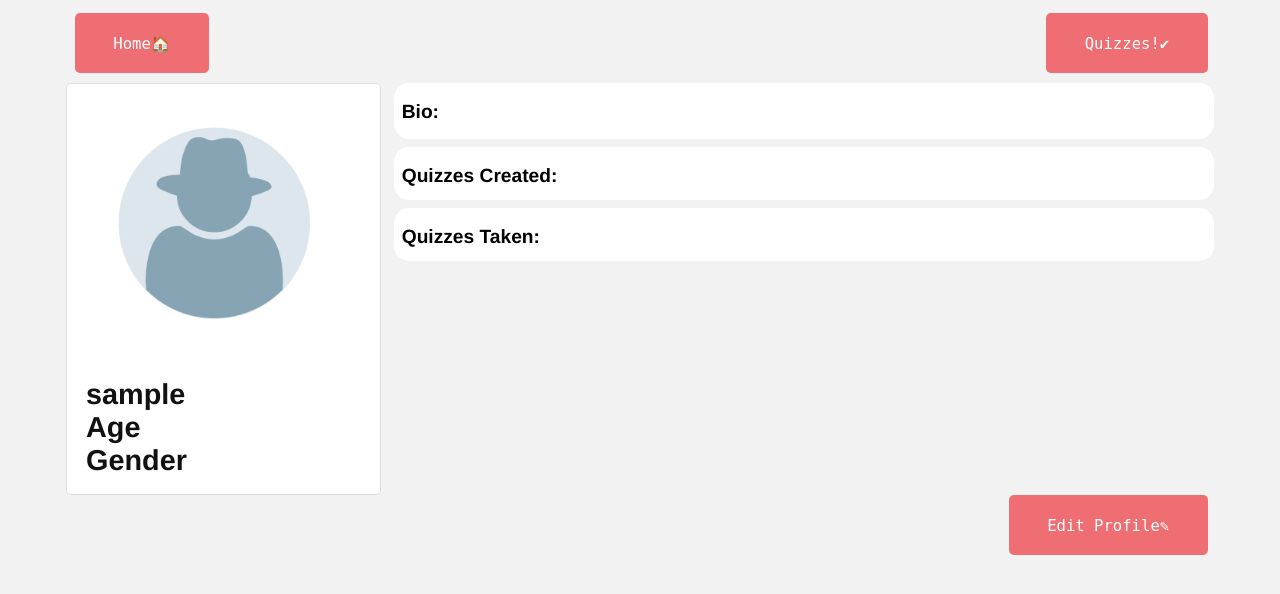
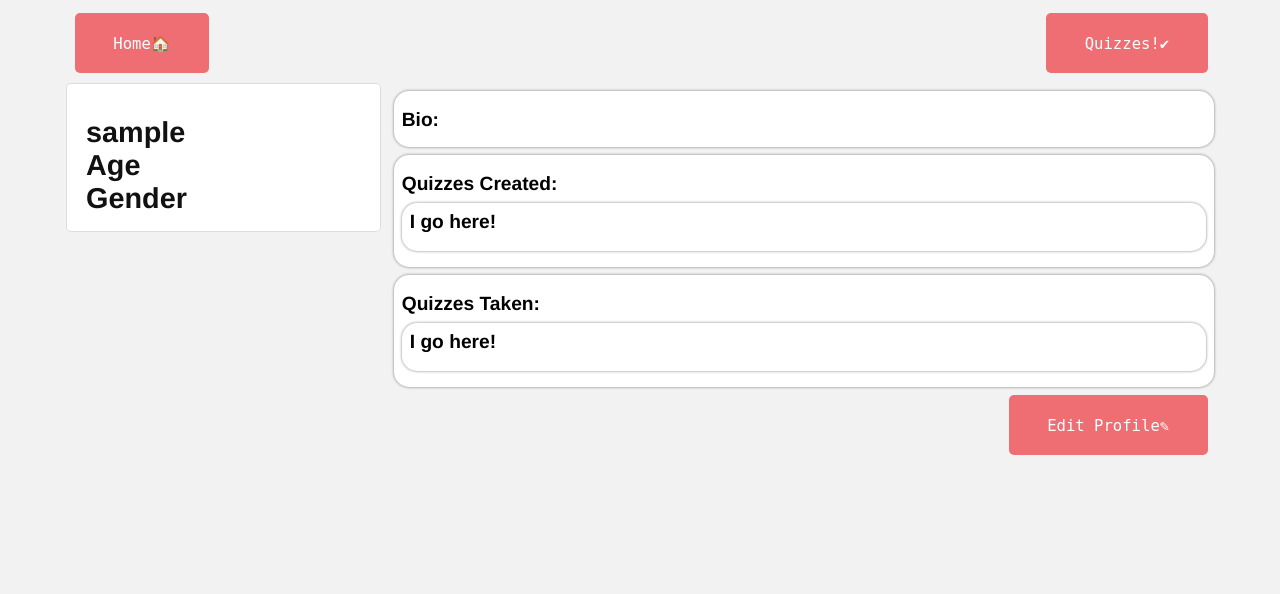
Before and after one commit to kxwen/QuizMatch, a PHP site: page /userprofile_extended.php in a window 1280 px wide. Shown: the top 594 px of the page. Run offline with PHP 8.4, Linux system fonts and the light colour scheme; the visitor is signed in with stand-in values (Sample User, id 1).

Commit message:
UI additions: Quizzes and Matches List

```diff
--- a/PHP/userprofile_extended.php
+++ b/PHP/userprofile_extended.php
@@ -25,7 +25,7 @@
 		<link href= "stupid.css" type = "text/css" rel = "stylesheet"/>
 		<link href="https://fonts.googleapis.com/icon?family=Material+Icons" rel="stylesheet">
 		<style>
-			html
+			body, html
 			{
 				height:100%;
 			}
@@ -49,6 +49,8 @@
 				padding:1%;
 				background:white;
 				margin-bottom:1%;
+				margin-top:1%;
+				box-shadow: 0 0 3px rgba(0,0,0,0.5);
 			}
 			div.buttonSide
 			{
@@ -62,7 +64,37 @@
 				justify-content: flex-end;
 				padding-right: 3%;
 			}
+			div.profileImage
+			{
+				width: 270px;
+				height: 270px;
+				position: relative;
+				overflow: hidden;
+				border-radius: 50%;
+			}
+			#avatar
+			{
+				background-image: url('images/mega.jpg');
+				height: 300px;
+				width: auto;
+				background-size: cover;
+				background-position: center;
+				border-radius: 50%;
+			}
+			div.child
+			{
+				width: 100%;
+				border:1px solid blue;
+			}
 		</style>
+		<script>
+			var cw = $('.child').width();
+			$('.child').css(
+			{
+				'height':cw + 'px'
+			});
+
+		</script>
 	</head>
 	<body>
 		<div class = "content">
@@ -78,7 +110,10 @@
 			<div class = "container center">
 				<div class = "quarter white rounded">
 					<div class = "padded">
-						<h2><center><img src="images/default-user2.png" alt="Default User Profile" width="75%"></center></h2><br>
+					<!--	<div class = "child">
+							<center><div id="avatar"></div></center>
+						</div>
+							<!--<h2><center><img src="images/mega.jpg" alt="Default User Profile"></center></h2><br>-->
 						<h3>
 							<b><?php echo htmlspecialchars($_SESSION["username"]); ?></b><br>
 							Age <br>
@@ -99,12 +134,18 @@
 					<div class = "contentRoundBorders">
 						<h6>
 							Quizzes Created:
+							<div class = "contentRoundBorders">
+								<p>I go here!</p>
+							</div>
 						</h6>
 					</div>
 
 					<div class = "contentRoundBorders">
 						<h6>
 							Quizzes Taken:
+							<div class = "contentRoundBorders">
+								<p>I go here!</p>
+							</div>
 						</h6>
 					</div>
 				</div>
```
